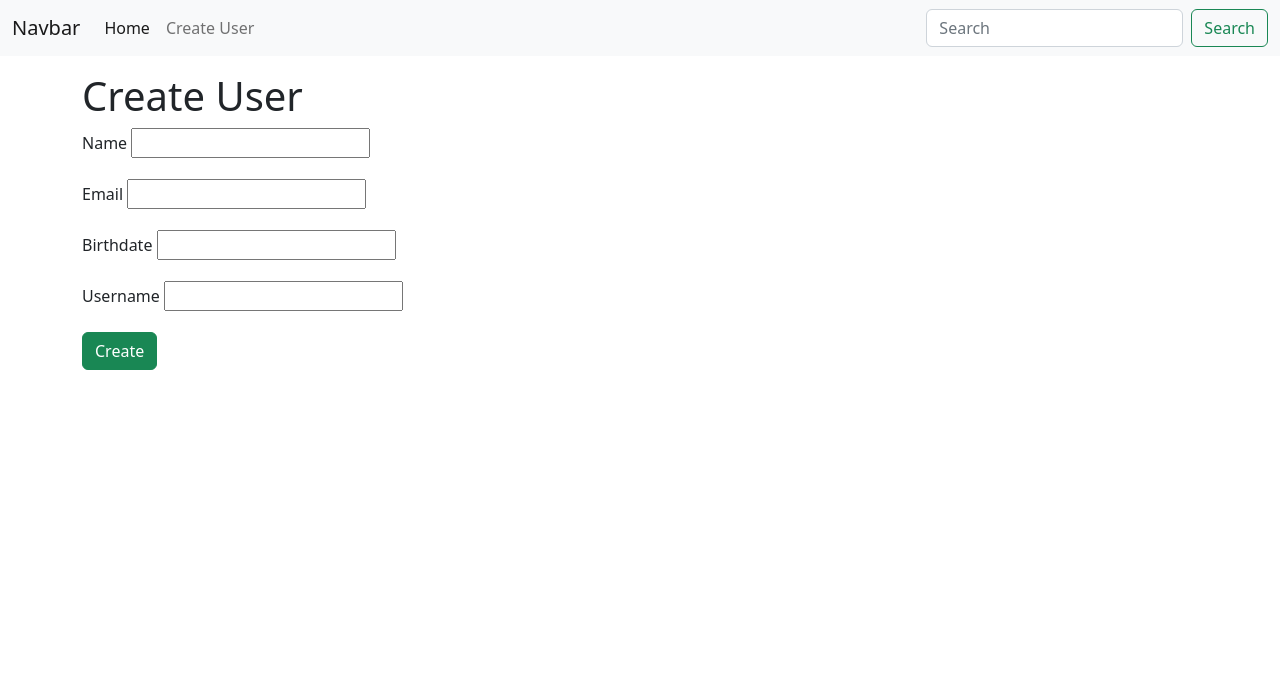
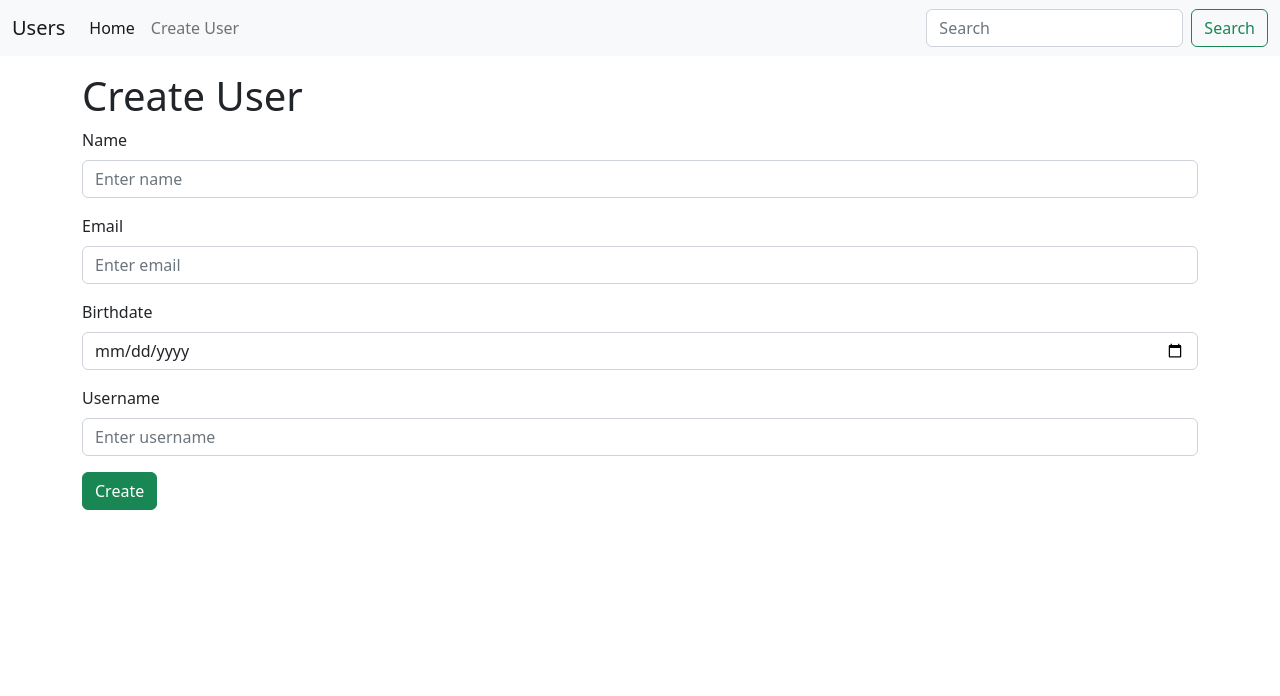
Before and after one commit to vladtymo/First-Django-App-PV321, a Django app: page /users/create/ in a window 1280 px wide. Shown: the top 696 px of the page. Run offline with Django 5.2, Linux system fonts and the light colour scheme.

Commit message:
Update create form

```diff
--- a/users/templates/_layout.html
+++ b/users/templates/_layout.html
@@ -17,7 +17,7 @@
 
     <nav class="navbar navbar-expand-lg bg-light">
         <div class="container-fluid">
-            <a class="navbar-brand" href="#">Navbar</a>
+            <a class="navbar-brand" href="#">Users</a>
             <button class="navbar-toggler" type="button" data-bs-toggle="collapse"
                 data-bs-target="#navbarSupportedContent" aria-controls="navbarSupportedContent" aria-expanded="false"
                 aria-label="Toggle navigation">
@@ -26,7 +26,7 @@
             <div class="collapse navbar-collapse" id="navbarSupportedContent">
                 <ul class="navbar-nav me-auto mb-2 mb-lg-0">
                     <li class="nav-item">
-                        <a class="nav-link active" aria-current="page" href="#">Home</a>
+                        <a class="nav-link active" aria-current="page" href="/users/home">Home</a>
                     </li>
                     <li class="nav-item">
                         <a class="nav-link" href="/users/create/">Create User</a>
--- a/users/templates/create.html
+++ b/users/templates/create.html
@@ -3,15 +3,31 @@
 {% block header %}Create User{% endblock %}
 
 {% block content %}
-<form method="POST" action="/users/create/">
+<form method="POST">
     {% csrf_token %}
 
-    {% for field in form %}
+    <!-- {% for field in form %}
     <div class="mb-3">
         <label for="{{field.id_for_label}}" class="form-label">{{field.label}}</label>
         {{field}}
     </div>
-    {% endfor %}
+    {% endfor %} -->
+    <div class="mb-3">
+        <label class="form-label">Name</label>
+        <input type="text" name="name" class="form-control" placeholder="Enter name">
+    </div>
+    <div class="mb-3">
+        <label class="form-label">Email</label>
+        <input type="email" name="email" class="form-control" placeholder="Enter email">
+    </div>
+    <div class="mb-3">
+        <label class="form-label">Birthdate</label>
+        <input type="date" name="birthdate" class="form-control" placeholder="Enter birthdate">
+    </div>
+    <div class="mb-3">
+        <label class="form-label">Username</label>
+        <input type="username" name="username" class="form-control" placeholder="Enter username">
+    </div>
 
     <button class="btn btn-success">Create</button>
 
--- a/users/views.py
+++ b/users/views.py
@@ -17,7 +17,7 @@ def create(request):
     # Check if the request method is POST (create new user)
     if request.method == "POST":
         form = CreateUser(request.POST)
-        print(form.errors)
+
         if form.is_valid():
             form.save()
             return redirect("/users/home")
```
Also changed, not shown: db.sqlite3.
